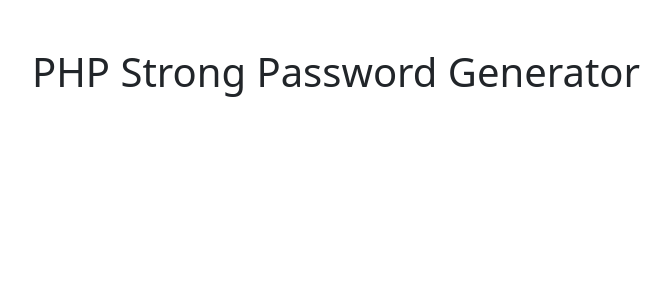
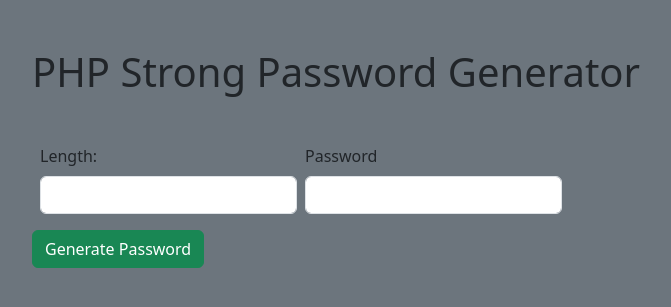
Before and after one commit to Jomar-Navarro/php-strong-password-generator, a PHP site: page / in a window 1280 px wide. Shown: the top 307 px of the page, without its empty margins (50-721 px from the left). Run offline with PHP 8.4, Linux system fonts and the light colour scheme.

Commit message:
[add] password generator function

```diff
--- a/index.php
+++ b/index.php
@@ -2,11 +2,34 @@
 include_once __DIR__ . '/partials/head.php';
 include_once __DIR__ . '/partials/header.php';
 
+function passwordGenerator($length)
+{
+  $caratteri = 'abcdefghijklmnopqrstuvwxyzABCDEFGHIJKLMNOPQRSTUVWXYZ1234567890!?&%$<>^+-*/()[]{}@#_=';
+
+  $password = '';
+  for ($i = 0; $i < $length; $i++) {
+    $password .= $caratteri[rand(0, strlen($caratteri) - 1)];
+  }
+
+  return $password;
+}
 ?>
 
 <main>
   <div class="container">
-
+    <form action="index.php" method="POST">
+      <div class="d-flex">
+        <div class="mb-3 mx-2">
+          <label for="passwordLength" class="form-label">Length:</label>
+          <input type="number" class="form-control" id="passwordLength" name="passwordLength">
+        </div>
+        <div class="mb-3">
+          <label for="passwordGen" class="form-label">Password</label>
+          <input type="text" class="form-control" id="passwordGen" value="">
+        </div>
+      </div>
+      <button type="submit" class="btn btn-success ">Generate Password</button>
+    </form>
   </div>
 </main>
 
--- a/partials/header.php
+++ b/partials/header.php
@@ -1,4 +1,4 @@
-<body>
+<body class="bg-secondary">
   <header>
     <div class="container my-5">
       <h1>PHP Strong Password Generator</h1>
```
